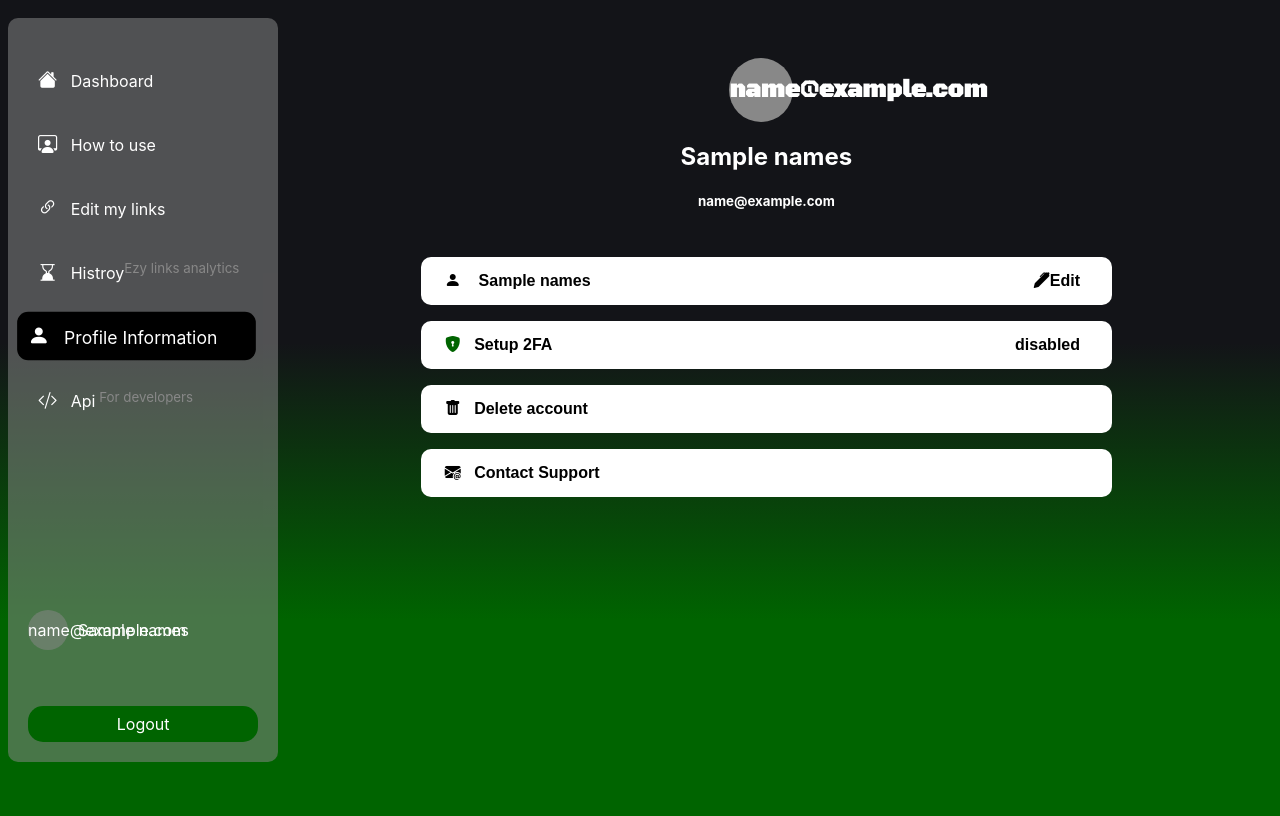
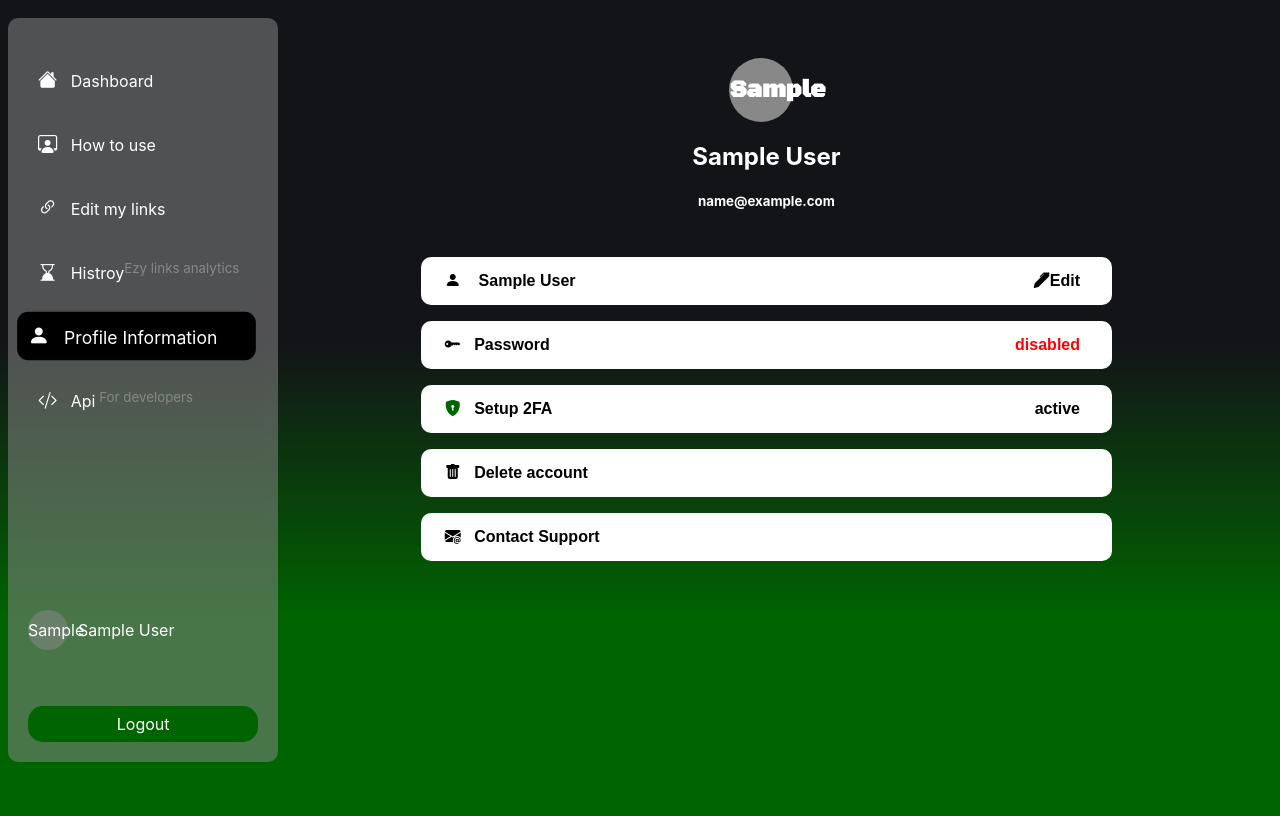
Before and after one commit to Bigizic/EzyShortner, a Flask app: template v2/app/templates/user_routes/information.html in a window 1280 px wide. Run offline with Flask 2, Linux system fonts and the light colour scheme; the template is opened without the code that fills it: most values are stand-ins (such as "Sample title", 1, 10 or a date in 2020); some libraries are stand-ins or nearby versions.

Commit message:
Update templates

```diff
--- a/v2/app/templates/signup.html
+++ b/v2/app/templates/signup.html
@@ -47,8 +47,8 @@
                        <input required="true" name="first_name" id="first_name" type="text">
                        <label for="last_name"> Last Name</label>
                        <input required="true" name="last_name" id="last_name" type="text"><br>
+                       <button type="button" class="back_button">Back</button>
                        <input type="submit" value="Sign Up" class="enter_">
-                       <button class="back_button">Back</button>
                     </div>
                 </form>
             </div>
--- a/v2/app/templates/user_routes/information.html
+++ b/v2/app/templates/user_routes/information.html
@@ -38,8 +38,14 @@
                 </div>
                 <div class="user-info">
                     <div class="user-details">
-                        <p class="user-information">{{ email }}</p>
-                        <p class="user-name">{{ names }}</p>
+                {% if info.profile_pic|length > 5 %}
+                <p style="background: url('{{info.profile_pic}}'); background-repeat: no-repeat; width: 40px; height: 40px; background-size: 100%; border-radius: 50%; margin: 0px 10px 0px 0px;" class="user-information-picture"></p>
+                {% endif %}
+
+                {% if info.profile_pic|length < 5 %}
+                <p class="user-information">{{ info.profile_pic }}</p>
+                {% endif %}
+                        <p class="user-name">{{ info.first_name ~ ' ' ~ info.last_name }}</p>
                     </div>
                     <a href="{{ url_for('web_app.logout') }}" class="logout">Logout</a>
                 </div>
@@ -60,43 +66,57 @@
             </div>
             <div class="user-info">
                 <div class="user-details">
-                    <p class="user-information">{{ email }}</p>
-                    <p class="user-name">{{ names }}</p>
+                {% if info.profile_pic|length > 5 %}
+                <p style="background: url('{{info.profile_pic}}'); background-repeat: no-repeat; width: 40px; height: 40px; background-size: 100%; border-radius: 50%; margin: 0px 10px 0px 0px;" class="user-information-picture"></p>
+                {% endif %}
+
+                {% if info.profile_pic|length < 5 %}
+                <p class="user-information">{{ info.profile_pic }}</p>
+                {% endif %}
+                    <p class="user-name">{{ info.first_name ~ ' ' ~ info.last_name }}</p>
                 </div>
                 <a href="{{ url_for('web_app.logout') }}" class="logout">Logout</a>
             </div>
         </section>
         <section class="right-sidebar">
-            {% if info %}
-            <p id="status_code">{{info}}</p>
+            {% if first_info %}
+            <p id="status_code">{{first_info}}</p>
             {% endif %}
             {% if sec_info %}
             <p id="status_code_2">{{sec_info}}</p>
             {% endif %}
+            <p style="display: none;" class="authy_warning"></p>
+            <p style="display: none;" class="password_warning"></p>
             <div class="main-content">
-                <h1>{{ email }}</h1>
-                <h2>{{ names }}</h2>
-                <h5>{{ full_email }}</h5>
+                {% if info.profile_pic|length > 5 %}
+                <h1 style="background: url('{{info.profile_pic}}'); background-repeat: no-repeat; cursor: pointer; display: inline-flex; align-items: center; justify-content: space-evenly; margin: 0px 10px 0px 0px; border-radius: 50%; width: 4rem; height: 4rem; font-family: 'Black Ops One'; background-size: 100%; border-radius: 50%;"></h1>
+                {% endif %}
+
+		{% if info.profile_pic|length < 5 %}
+		<h1>{{ info.profile_pic }}</h1>
+		{% endif %}
+                <h2>{{ info.first_name ~ ' ' ~ info.last_name }}</h2>
+                <h5>{{ info.email }}</h5>
             </div>
             <section class="user_interface">
                 <div class="user_names">
                     <ul>
-                        <li><button><i class="bi bi-person-fill"></i>&nbsp;&nbsp;&nbsp; {{ names }}<i id="edit_name" style="font-style: normal; cursor: pointer;" class="bi bi-pen-fill">Edit</i></button></li>
+                        <li><button><i class="bi bi-person-fill"></i>&nbsp;&nbsp;&nbsp; {{ info.first_name ~ ' ' ~ info.last_name }}<i id="edit_name" style="font-style: normal; cursor: pointer;" class="bi bi-pen-fill">Edit</i></button></li>
 
-                        {% if u_c_m == 'N/A' %}
+                        {% if not info.google_id %}
                         <li><button><i class="bi bi-key-fill"></i>&nbsp;&nbsp;&nbsp;Password
                         <i id="edit_pass" style="font-style: normal; cursor: pointer;" class="bi bi-pen-fill">Edit
                         </i></button></li>
                         {% endif %}
 
-                        {% if u_c_m == 'g' %}
-                        <li><button><i class="bi bi-key-fill"></i>&nbsp;&nbsp;&nbsp;Password
+                        {% if info.google_id %}
+                        <li class="guiop"><button><i class="bi bi-key-fill"></i>&nbsp;&nbsp;&nbsp;Password
                         <i id="disabled_pass" style="font-style: normal; color: red;">
-                        Disabled
+                        disabled
                         </i></button></li>
                         {% endif %}
 
-                        <li class="authy_html_setup"><button><i style="color: #006400;" class="bi bi-shield-lock-fill"></i>&nbsp;&nbsp;&nbsp;Setup 2FA <i id="authy_status" style="font-style: normal;">{{ user_authy_status }}</i>
+                        <li class="authy_html_setup"><button><i style="color: #006400;" class="bi bi-shield-lock-fill"></i>&nbsp;&nbsp;&nbsp;Setup 2FA <i id="authy_status" style="font-style: normal;">{{ info.two_factor_status }}</i>
                         </a></button></li>
 
                         <li class="delete_user" data-user-id="{{ user_id }}"><button><i style="color: initial;" class="bi bi-trash-fill"></i>&nbsp;&nbsp;&nbsp;Delete account</button></li>
@@ -138,18 +158,18 @@
             </div>
             </form>
         </div>
-        {% if user_authy_status == 'disabled' %}
+        {% if info.verified in [True, '1'] %}
         <div style="display: none;" class="authy_form">
             <form style="box-sizing: content-box;" method="POST" class="authy_f" data-group-name="digits" data-autosubmit="false">
             	<h3 style="text-align: center;">Protect your account with 2-Step Verification</h3>
             	<p>Add additional layer of security when you sign in, 2-Step verification adds a quick, second setup to verify that it's you.</p>
-            	<p>Copy and paste this manual secret key in your authenticator app like <a target="_blank" style="color: yellowgreen; text-decoration: none;" href="https://ezyurl.xyz/VfM9m3j">Twilio Authy</a> for IOS or <a target="_blank" style="color: yellowgreen; text-decoration: none;" href="https://ezyurl.xyz/Jp4vtoV">Google Authenticator</a> for Andriod</p>
+            	<p>Copy and paste this manual secret key in your authenticator app like <a target="_blank" style="color: yellowgreen; text-decoration: none;" href="https://www.twilio.com/en-us/trusted-activation/verify">Twilio Authy</a> for IOS or <a target="_blank" style="color: yellowgreen; text-decoration: none;" href="https://play.google.com/store/apps/details?id=com.google.android.apps.authenticator2&hl=en&gl=US&pli=1">Google Authenticator</a> for Andriod</p>
 
             	<p> You can scan the qr code to enable </p>
             	<div id="authy_qr_code_container">
             	<div id="authy_qr_code"></div>
             	</div>
-            	<p data-name="{{qr_authy}}" id="user_secret_key">{{ user_authy_key }} &nbsp;&nbsp;&nbsp;<span style="cursor: pointer;" class="secret_key_copy">Click to copy</span></p>
+            	<p data-name="{{qr_authy}}" id="user_secret_key">{{ info.two_factor }} &nbsp;&nbsp;&nbsp;<span style="cursor: pointer;" class="secret_key_copy">Click to copy</span></p>
             	<p>Enter 6 digit code from authenticator app to enable 2-FA</p>
             	<div class="authy_input">
             	<input autofocus="true" type="text" id="digit-1" name="digit-1" data-next="digit-2"/>
@@ -167,6 +187,22 @@
             </form>
         </div>
         {% endif %}
+
+        {% if info.password %}
+        <div class="delete_password_form" style="display: none;">
+            <p style="position: absolute; top: 0px;">Enter your password to confirm account deletion</p>
+            <form style="margin-top: 4rem;" id="del_pass_form" method="POST">
+            	<label style="display: block;" for="o_pass">Current Password</label>
+           	<input type="password" name="del_old_password" id="d_pass">
+        	<span class="d_toggle-password"><i class=""></i></span>
+
+            	<div class="del_submit_and_cancel_p">
+            		<input id="del_pass_save" type="submit" value="Save">
+            		<input id="del_pass_cancel"type="button" value="Cancel" action="cancel">
+            	</div>
+            </form>
+        </div>
+        {% endif %}
     </div>
 </body>
 </html>
```
Also changed, not shown: v2/app/templates/dashboard.html (+14 -2 lines), v2/app/templates/user_routes/edit.html (+14 -2 lines), v2/app/templates/user_routes/history.html (+14 -2 lines). Lines whose indentation alone changed are shown as unchanged.
